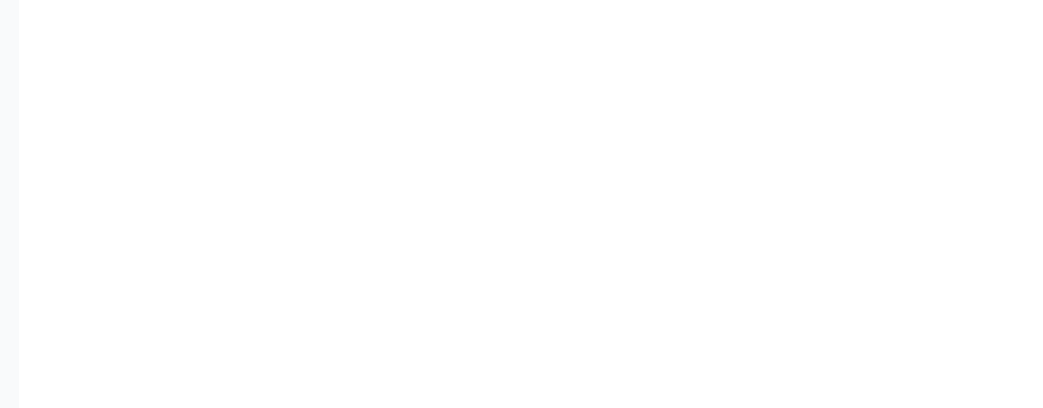
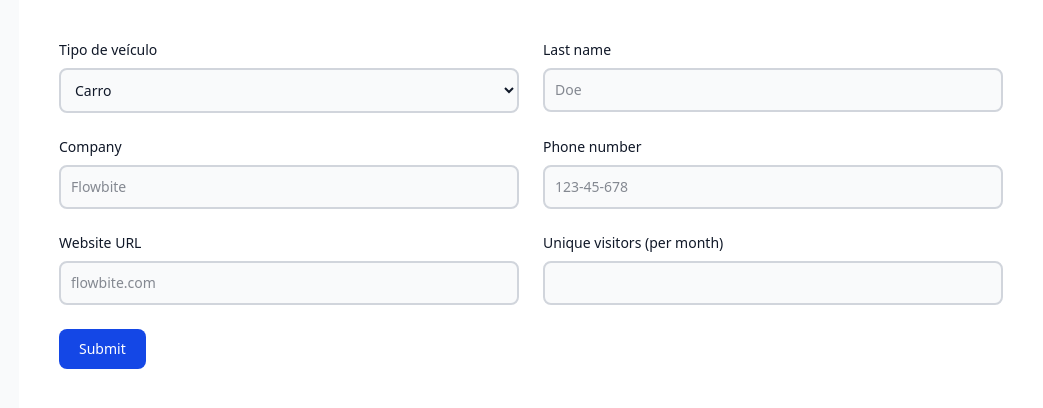
Before and after one commit to vinipadilha/Fix-Time, a website: page src/pages/main-page/veiculos.html in a window 1280 px wide. Shown: the full height of the page, 237-1280 px from the left. Drawn offline with nearby package versions, Linux system fonts and the light colour scheme; files that its build step writes are made by us from their sources.

Commit message:
Adiciona forms de registro de veiculos

```diff
--- a/src/pages/main-page/veiculos.html
+++ b/src/pages/main-page/veiculos.html
@@ -80,7 +80,50 @@
         </div>
     </aside>
 
-    <div class=" lg:ml-64 p-10 ">
+    <div class=" lg:ml-64 p-4 lg:p-10">
+        <div>
+            <form>
+                <div class="grid gap-6 mb-6 md:grid-cols-2">
+                    <div>
+                        <label for="countries" class="block mb-2 text-sm font-medium text-gray-900 ">Tipo de veículo</label>
+                        <select id="countries" class="bg-gray-50 border-2 border-gray-300 text-gray-900 text-sm rounded-lg focus:ring-blue-500 focus:border-blue-500 block w-full p-2.5 outline-none">
+                          <option value="US">Carro</option>
+                          <option value="CA">Moto</option>
+                          <option value="FR">Caminhão</option>
+                          <option value="DE">Van</option>
+                          <option value="DE">Ônibus</option>
+                          <option value="DE">Quadriciclo</option>
+                        </select>
+                    </div>
+                    <div>
+                        <label for="last_name" class="block mb-2 text-sm font-medium text-gray-900 ">Last name</label>
+                        <input type="text" id="last_name" class="bg-gray-50 border-2 border-gray-300 text-gray-900 text-sm rounded-lg focus:ring-blue-500 focus:border-blue-500 block w-full p-2.5 outline-none" placeholder="Doe" required />
+                    </div>
+                    <div>
+                        <label for="company" class="block mb-2 text-sm font-medium text-gray-900 ">Company</label>
+                        <input type="text" id="company" class="bg-gray-50 border-2 border-gray-300 text-gray-900 text-sm rounded-lg focus:ring-blue-500 focus:border-blue-500 block w-full p-2.5 outline-none" placeholder="Flowbite" required />
+                    </div>
+                    <div>
+                        <label for="phone" class="block mb-2 text-sm font-medium text-gray-900 ">Phone number</label>
+                        <input type="tel" id="phone" class="bg-gray-50 border-2 border-gray-300 text-gray-900 text-sm rounded-lg focus:ring-blue-500 focus:border-blue-500 block w-full p-2.5 outline-none " placeholder="123-45-678" pattern="[0-9]{3}-[0-9]{2}-[0-9]{3}" required />
+                    </div>
+                    <div>
+                        <label for="website" class="block mb-2 text-sm font-medium text-gray-900 ">Website URL</label>
+                        <input type="url" id="website" class="bg-gray-50 border-2 border-gray-300 text-gray-900 text-sm rounded-lg focus:ring-blue-500 focus:border-blue-500 block w-full p-2.5 outline-none " placeholder="flowbite.com" required />
+                    </div>
+                    <div>
+                        <label for="visitors" class="block mb-2 text-sm font-medium text-gray-900 ">Unique visitors (per month)</label>
+                        <input type="number" id="visitors" class="bg-gray-50 border-2 border-gray-300 text-gray-900 text-sm rounded-lg focus:ring-blue-500 focus:border-blue-500 block w-full p-2.5 outline-none" placeholder="" required />
+                    </div>
+                </div>
+
+                <div>
+                    <button type="submit" class="text-white bg-blue-700 hover:bg-blue-800 focus:ring-4 focus:outline-none focus:ring-blue-300 font-medium rounded-lg text-sm w-full sm:w-auto px-5 py-2.5 text-center ">Submit</button>
+
+                </div>
+            </form>
+
+        </div>
 
     </div>
 
```
